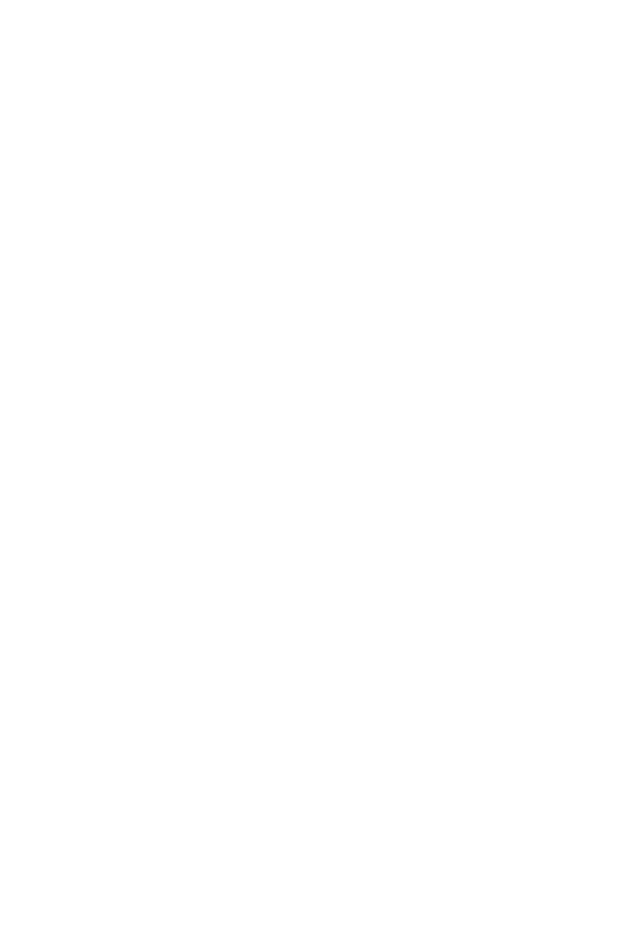
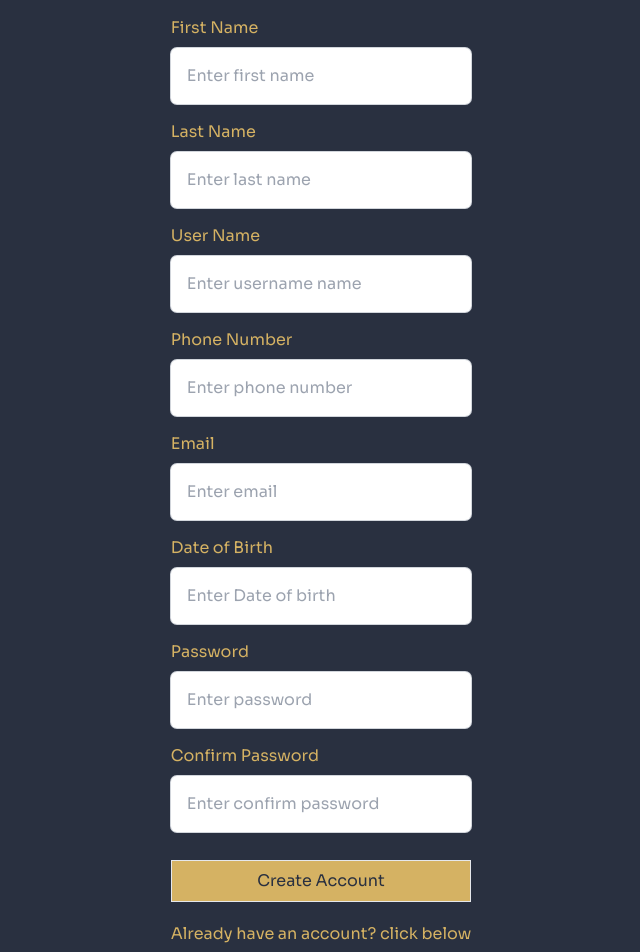
Before and after one commit to JohnsonKamanga/KuSanja-copy, a React (Vite) app: page /SignUp in a window 1280 px wide. Before the commit this address had no page. Shown: the part 120-1072 px from the top of the page, without its empty margins (319-959 px from the left). Before the commit the page ends 800 px from the top, so only its background shows below. Built offline with nearby package versions, Linux system fonts and the light colour scheme.

Commit message:
created sign in and sign up pages but still needs some styling

```diff
--- a/src/components/Home/NavBar.jsx
+++ b/src/components/Home/NavBar.jsx
@@ -1,6 +1,7 @@
 import Logo from "../../assets/logo-no-background.png";
 import { useEffect, useState } from "react";
 import { Cross1Icon, HamburgerMenuIcon } from "@radix-ui/react-icons";
+import { NavLink } from "react-router-dom";
 
 function NavBar(props) {
   const homeRef = props.homeRef;
@@ -124,16 +125,27 @@
           {isSingedIn && <div className="mx-2">Dashboard</div>}
         </nav>
       </div>
+
+
       {!isSingedIn && (
         <div className="flex flex-col lg:flex-row text-sm justify-end lg:mr-2">
-          <div className="mb-1 lg:my-0 lg:mx-4 p-1 bg-[#d5b263] rounded-[4px] text-[#293040] font-semibold">
+
+          <button className="mb-1 lg:my-0 lg:mx-4 p-1 bg-[#d5b263] rounded-[4px] text-[#293040] font-semibold">
+          <NavLink to="/SignIn">
             Sign in
-          </div>
-          <div className="mt-1 mb-3 lg:mt-0 lg:mb-0 lg:mx-4 p-1 bg-[#d5b263] rounded-[4px] text-[#293040] font-semibold">
+            </NavLink>
+          </button>
+
+          <button className="mt-1 mb-3 lg:mt-0 lg:mb-0 lg:mx-4 p-1 bg-[#d5b263] rounded-[4px] text-[#293040] font-semibold">
+            <NavLink to="/SignUp">
             Sign up
-          </div>
+            </NavLink>
+          </button>
+
         </div>
       )}
+
+
     </div>
   );
 }
--- /dev/null
+++ b/src/components/SignIn/SignIn.jsx
@@ -0,0 +1,44 @@
+import React from 'react'
+import { NavLink } from "react-router-dom";
+
+function SignIn(){
+
+    return(
+        <div className='min-h-screen flex flex-col bg-[#293040] items-center justify-center font-sora mt-3 p-3'>
+        <div className='lg:w-[55%'>
+
+            <form className='max-w-[400px] w-full mx-auto p-4'>
+
+                <h2 className='text-4xl text-[#d5b263] font bold text-center py-6'>KuSanja</h2>
+
+                <div className='flex flex-col py-2 text-[#d5b263]'>
+                    <div>Username</div>
+                    <input className='border p-2' type="text"  placeholder="Enter full name" class="ring-1 ring-gray-300 w-full rounded-md p-4 mt-2"/>
+                </div>
+
+                <div className='flex flex-col py-2 text-[#d5b263]'>
+                    <div>Email</div>
+                    <input className='border p-2' type="email"  placeholder="Enter email" class="ring-1 ring-gray-300 w-full rounded-md p-4 mt-2"/>
+                </div>
+
+                <div className='flex flex-col py-2 text-[#d5b263]'>
+                    <div>Password</div>
+                    <input className='border p-2' type="password"  placeholder="Enter password" class="ring-1 ring-gray-300 w-full rounded-md p-4 mt-2"/>
+                </div>
+
+                <button className='border w-full my-5 py-2 bg-[#d5b263] hover:bg-[#d8a31a] text-[#293040]'>Sign in</button>
+
+                <div>
+                    <p className='flex items-center text-[#d5b263]'><input className='mr-2' type="checkbox"/>Remember Me</p><br/>
+                    <p className='flex items-center text-[#d5b263]'>Dont have an account? click below</p>
+                </div>
+
+                <button className='border w-full my-5 py-2 bg-[#b68a1b] hover:bg-[#d8a31a] text-[#293040]'><NavLink to="/SignUp">Go to Sign Up</NavLink></button>
+                <button className='border w-full my-5 py-2 bg-[#c9ad8b] hover:bg-[#d8a31a] text-[#293040]'><NavLink to="/">Go to Home Page</NavLink></button>
+            </form>
+        </div>
+    </div>
+    )
+}
+
+export default SignIn;
--- /dev/null
+++ b/src/components/SignUp/SignUp.jsx
@@ -0,0 +1,68 @@
+import React from 'react'
+import { NavLink } from "react-router-dom";
+
+function SignUp(){
+
+    return(
+        <div className='min-h-screen flex flex-col bg-[#293040] items-center justify-center font-sora mt-3 p-3'>
+        <div className='lg:w-[55%'>
+
+            <form className='max-w-[400px] w-full mx-auto p-4'>
+
+                <h2 className='text-4xl text-[#d5b263] font bold text-center py-6'>KuSanja</h2>
+
+                <div className='flex flex-col py-2 text-[#d5b263]'>
+                    <div>First Name</div>
+                    <input className='border p-2' type="text"  placeholder="Enter first name" class="ring-1 ring-gray-300 w-full rounded-md p-4 mt-2"/>
+                </div>
+
+                <div className='flex flex-col py-2 text-[#d5b263]'>
+                    <div>Last Name</div>
+                    <input className='border p-2' type="text"  placeholder="Enter last name" class="ring-1 ring-gray-300 w-full rounded-md p-4 mt-2"/>
+                </div>
+
+                <div className='flex flex-col py-2 text-[#d5b263]'>
+                    <div>User Name</div>
+                    <input className='border p-2' type="text"  placeholder="Enter username name" class="ring-1 ring-gray-300 w-full rounded-md p-4 mt-2"/>
+                </div>
+
+                <div className='flex flex-col py-2 text-[#d5b263]'>
+                    <div>Phone Number</div>
+                    <input className='border p-2' type="text"  placeholder="Enter phone number" class="ring-1 ring-gray-300 w-full rounded-md p-4 mt-2"/>
+                </div>
+
+                <div className='flex flex-col py-2 text-[#d5b263]'>
+                    <div>Email</div>
+                    <input className='border p-2' type="email"  placeholder="Enter email" class="ring-1 ring-gray-300 w-full rounded-md p-4 mt-2"/>
+                </div>
+
+                <div className='flex flex-col py-2 text-[#d5b263]'>
+                    <div>Date of Birth</div>
+                    <input className='border p-2' type="text"  placeholder="Enter Date of birth" class="ring-1 ring-gray-300 w-full rounded-md p-4 mt-2"/>
+                </div>
+
+                <div className='flex flex-col py-2 text-[#d5b263]'>
+                    <div>Password</div>
+                    <input className='border p-2' type="password"  placeholder="Enter password" class="ring-1 ring-gray-300 w-full rounded-md p-4 mt-2"/>
+                </div>
+
+                <div className='flex flex-col py-2 text-[#d5b263]'>
+                    <div>Confirm Password</div>
+                    <input className='border p-2' type="password"  placeholder="Enter confirm password" class="ring-1 ring-gray-300 w-full rounded-md p-4 mt-2"/>
+                </div>
+
+                <button className='border w-full my-5 py-2 bg-[#d5b263] hover:bg-[#d8a31a] text-[#293040]'>Create Account</button>
+
+                <div>
+                    <p className='flex items-center text-[#d5b263]'>Already have an account? click below</p>
+                </div>
+
+                <button className='border w-full my-5 py-2 bg-[#b68a1b] hover:bg-[#d8a31a] text-[#293040]'><NavLink to="/SignIn">Go to sign in</NavLink></button>
+                <button className='border w-full my-5 py-2 bg-[#c9ad8b] hover:bg-[#d8a31a] text-[#293040]'><NavLink to="/">Go to Home Page</NavLink></button>
+            </form>
+        </div>
+    </div>
+    )
+}
+
+export default SignUp;
```
Also changed, not shown: src/components/router/routes.jsx (+13 -0 lines).
